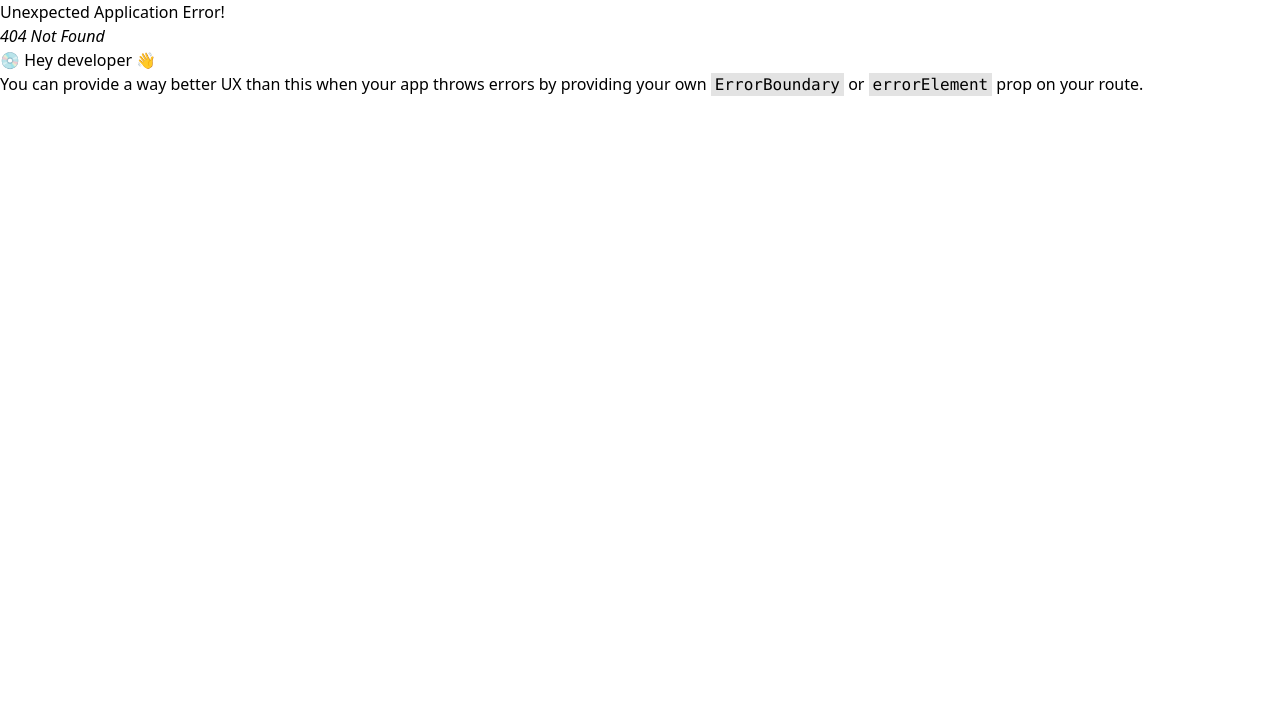
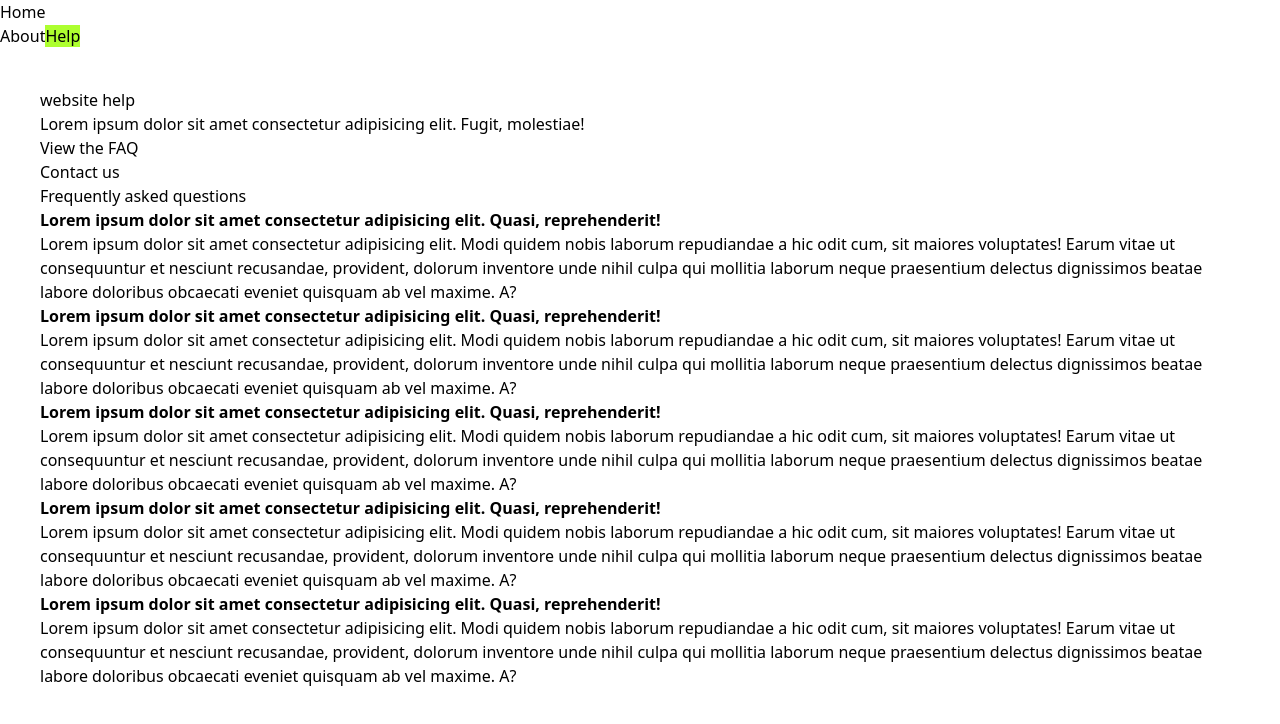
Before and after one commit to codesofpreeti/react-router, a React (Vite) app: page /help/faq in a window 1280 px wide. Before the commit this address had no page. Shown: the top 724 px of the page. Built offline with nearby package versions, Linux system fonts and the light colour scheme.

Commit message:
nested routing

```diff
--- a/src/App2.jsx
+++ b/src/App2.jsx
@@ -4,15 +4,23 @@ import {
   createRoutesFromElements,
   RouterProvider,
 } from "react-router-dom";
+
 import Home from "./pages/Home";
 import About from "./pages/About";
 import RootLayout from "./layouts/RootLayout";
+import HelpLayout from "./layouts/HelpLayout";
+import FAQ from "./pages/help/FAQ";
+import Contact from "./pages/help/Contact";
 
 const router = createBrowserRouter(
   createRoutesFromElements(
-    <Route path="/" element={<RootLayout/>}>
+    <Route path="/" element={<RootLayout />}>
       <Route index element={<Home />} />
       <Route path="/about" element={<About />} />
+      <Route path="/help" element={<HelpLayout/>}>
+        <Route path="faq" element={<FAQ/>}/>
+        <Route path="contact" element={<Contact/>} />
+      </Route>
     </Route>
   )
 );
--- /dev/null
+++ b/src/layouts/HelpLayout.jsx
@@ -0,0 +1,17 @@
+import { NavLink, Outlet } from "react-router-dom"
+
+const HelpLayout = () => {
+  return (
+    <div className='items-center'>
+        <h1>website help</h1>
+        <p>Lorem ipsum dolor sit amet consectetur adipisicing elit. Fugit, molestiae!</p>
+        <nav className="flex gap-9">
+            <NavLink className="border-solid border-2 border-indigo-600 hover:bg-indigo-200" to="faq">View the FAQ</NavLink> <br />
+            <NavLink className="border-solid border-2 border-indigo-600 hover:bg-indigo-200" to="contact">Contact us</NavLink>
+        </nav>
+        <Outlet/>
+    </div>
+  )
+}
+
+export default HelpLayout
--- a/src/layouts/RootLayout.jsx
+++ b/src/layouts/RootLayout.jsx
@@ -11,6 +11,9 @@ const RootLayout = () => {
           <NavLink to="/about">
             <button>About</button>
           </NavLink>
+          <NavLink to="/help">
+            <button>Help</button>
+          </NavLink>
         </nav>
       </header>
       <main>
--- /dev/null
+++ b/src/pages/help/Contact.jsx
@@ -0,0 +1,20 @@
+const Contact = () => {
+  return (
+    <div className="contact">
+        <h3>Contact us</h3>
+        <form>
+            <label>
+                <span>Your Email:</span>
+                <input type="email" name="email" required />
+            </label>
+            <label>
+                <span>Your message:</span>
+                <input type="message" required />
+            </label>
+            <button>submit</button>
+        </form>
+    </div>
+  )
+}
+
+export default Contact;
--- /dev/null
+++ b/src/pages/help/FAQ.jsx
@@ -0,0 +1,89 @@
+const FAQ = () => {
+  return (
+    <div className="faq">
+      <h3>Frequently asked questions</h3>
+      <div className="question">
+        <p>
+          <strong>
+            Lorem ipsum dolor sit amet consectetur adipisicing elit. Quasi,
+            reprehenderit!
+          </strong>
+        </p>
+        <p>
+          Lorem ipsum dolor sit amet consectetur adipisicing elit. Modi quidem
+          nobis laborum repudiandae a hic odit cum, sit maiores voluptates!
+          Earum vitae ut consequuntur et nesciunt recusandae, provident, dolorum
+          inventore unde nihil culpa qui mollitia laborum neque praesentium
+          delectus dignissimos beatae labore doloribus obcaecati eveniet
+          quisquam ab vel maxime. A?
+        </p>
+      </div>
+      <div className="question">
+        <p>
+          <strong>
+            Lorem ipsum dolor sit amet consectetur adipisicing elit. Quasi,
+            reprehenderit!
+          </strong>
+        </p>
+        <p>
+          Lorem ipsum dolor sit amet consectetur adipisicing elit. Modi quidem
+          nobis laborum repudiandae a hic odit cum, sit maiores voluptates!
+          Earum vitae ut consequuntur et nesciunt recusandae, provident, dolorum
+          inventore unde nihil culpa qui mollitia laborum neque praesentium
+          delectus dignissimos beatae labore doloribus obcaecati eveniet
+          quisquam ab vel maxime. A?
+        </p>
+      </div>
+      <div className="question">
+        <p>
+          <strong>
+            Lorem ipsum dolor sit amet consectetur adipisicing elit. Quasi,
+            reprehenderit!
+          </strong>
+        </p>
+        <p>
+          Lorem ipsum dolor sit amet consectetur adipisicing elit. Modi quidem
+          nobis laborum repudiandae a hic odit cum, sit maiores voluptates!
+          Earum vitae ut consequuntur et nesciunt recusandae, provident, dolorum
+          inventore unde nihil culpa qui mollitia laborum neque praesentium
+          delectus dignissimos beatae labore doloribus obcaecati eveniet
+          quisquam ab vel maxime. A?
+        </p>
+      </div>
+      <div className="question">
+        <div className="question">
+          <p>
+            <strong>
+              Lorem ipsum dolor sit amet consectetur adipisicing elit. Quasi,
+              reprehenderit!
+            </strong>
+          </p>
+          <p>
+            Lorem ipsum dolor sit amet consectetur adipisicing elit. Modi quidem
+            nobis laborum repudiandae a hic odit cum, sit maiores voluptates!
+            Earum vitae ut consequuntur et nesciunt recusandae, provident,
+            dolorum inventore unde nihil culpa qui mollitia laborum neque
+            praesentium delectus dignissimos beatae labore doloribus obcaecati
+            eveniet quisquam ab vel maxime. A?
+          </p>
+        </div>{" "}
+        <p>
+          <strong>
+            Lorem ipsum dolor sit amet consectetur adipisicing elit. Quasi,
+            reprehenderit!
+          </strong>
+        </p>
+        <p>
+          Lorem ipsum dolor sit amet consectetur adipisicing elit. Modi quidem
+          nobis laborum repudiandae a hic odit cum, sit maiores voluptates!
+          Earum vitae ut consequuntur et nesciunt recusandae, provident, dolorum
+          inventore unde nihil culpa qui mollitia laborum neque praesentium
+          delectus dignissimos beatae labore doloribus obcaecati eveniet
+          quisquam ab vel maxime. A?
+        </p>
+      </div>
+    </div>
+  );
+};
+
+export default FAQ;
```
Also changed, not shown: 1 other file (tests, documents, lock files or other folders).
